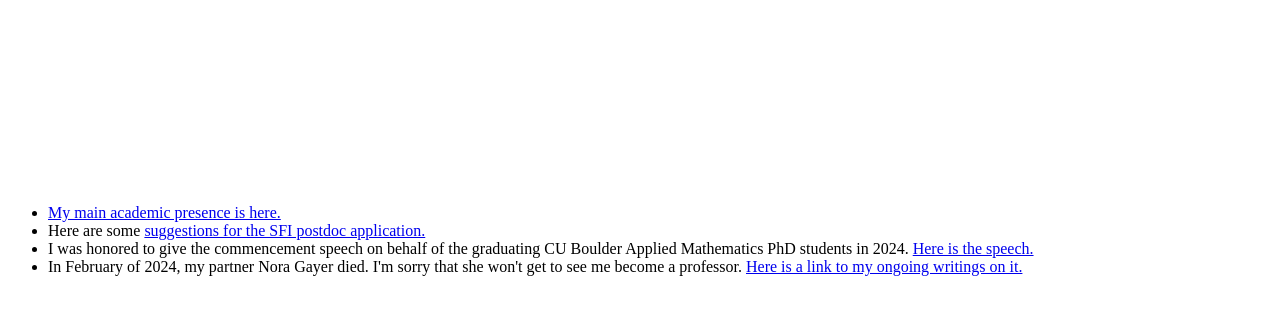
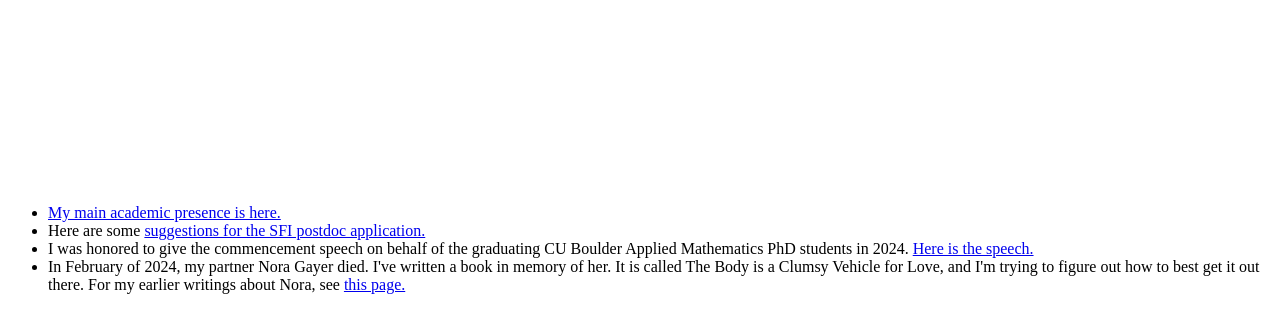
Before and after one commit to samzhang111/samzhang111.github.io, a Jekyll site: the page built from index.html, in a window 1280 px wide. Shown: the top 333 px of the page. Built offline with Jekyll 4.4.1, drawn with Linux system fonts in a browser that asks for light colours.

Commit message:
the body is a clumsy vehicle for love

```diff
--- a/index.html
+++ b/index.html
@@ -18,7 +18,7 @@
         <li><a href="/main">My main academic presence is here.</a></li>
         <li>Here are some <a href="/sfi">suggestions for the SFI postdoc application.</a></li>
         <li>I was honored to give the commencement speech on behalf of the graduating CU Boulder Applied Mathematics PhD students in 2024. <a href="/text/commencement.txt">Here is the speech.</a></li>
-        <li>In February of 2024, my partner Nora Gayer died. I'm sorry that she won't get to see me become a professor. <a href="/nora">Here is a link to my ongoing writings on it.</a></li>
+        <li>In February of 2024, my partner Nora Gayer died. I've written a book in memory of her. It is called The Body is a Clumsy Vehicle for Love, and I'm trying to figure out how to best get it out there. For my earlier writings about Nora, see <a href="/nora">this page.</a>
     </ul>
 
     <p>
```
